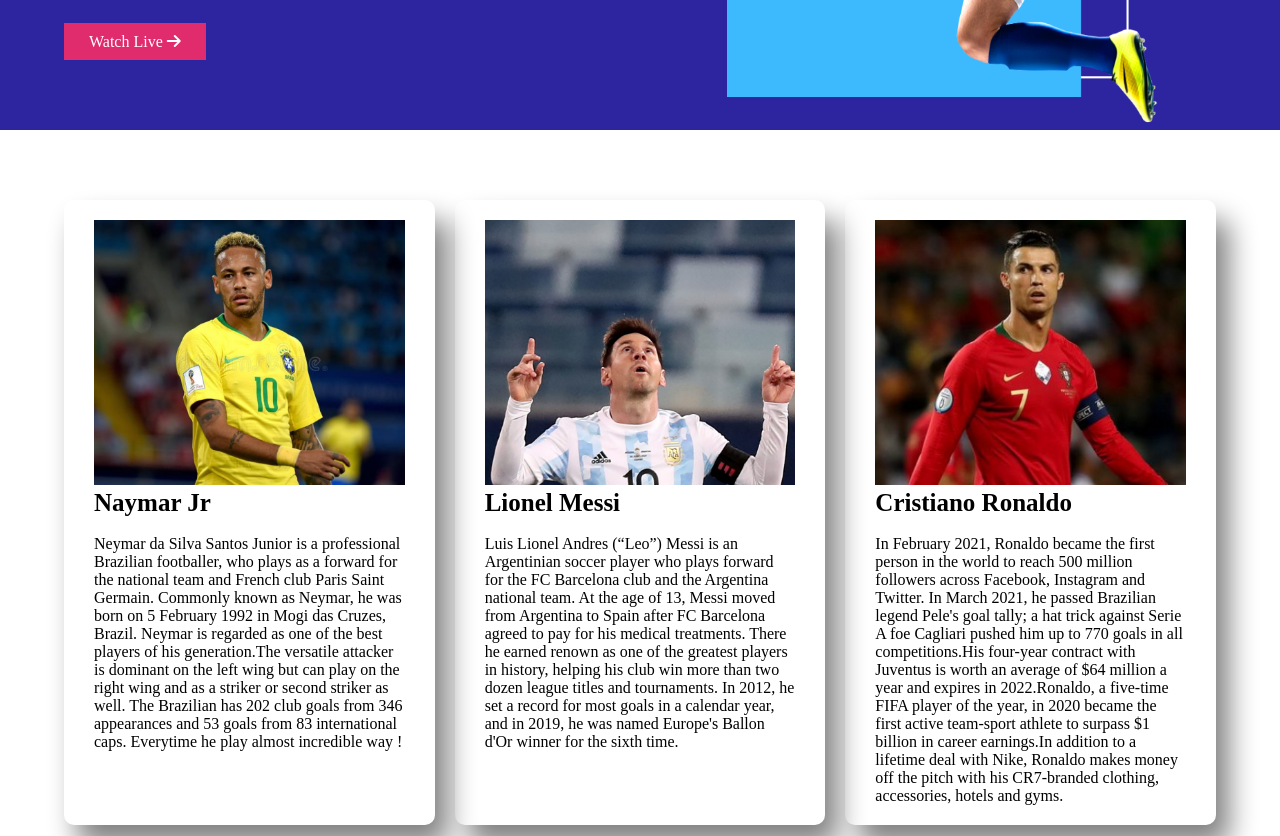
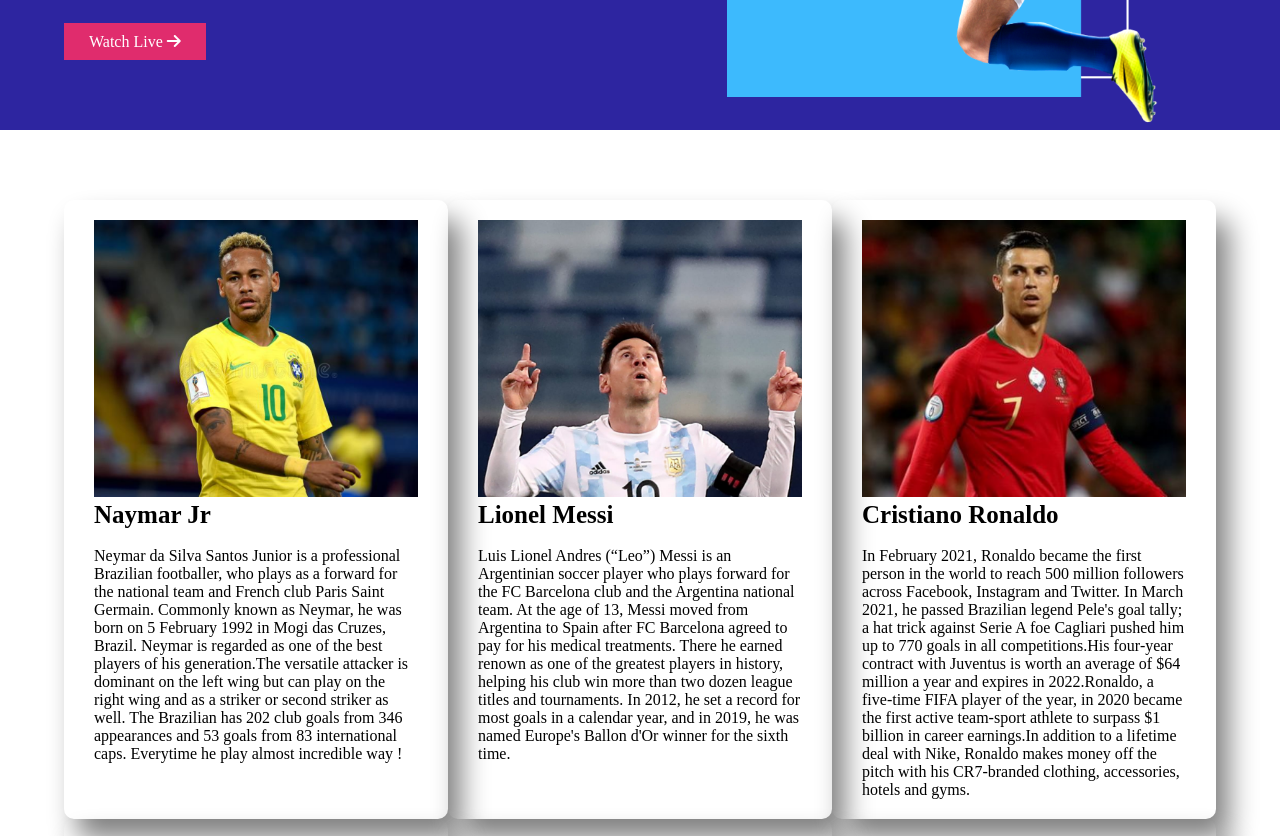
Before and after one commit to Devsakib2021/responsive-football, a plain HTML site: page index.html in a window 1280 px wide. Shown: the part 384-1220 px from the top of the page. Drawn offline with Linux system fonts and the light colour scheme.

Commit message:
branch change

```diff
--- a/style.css
+++ b/style.css
@@ -89,7 +89,8 @@ main{
 .players{
     display: grid;
     grid-template-columns: repeat(3,1fr);
-    gap: 40px 20px;
+    gap: 40px 2
+    0px;
 }
 .players .player{
     box-shadow: 13px 20px 28px grey;
```
